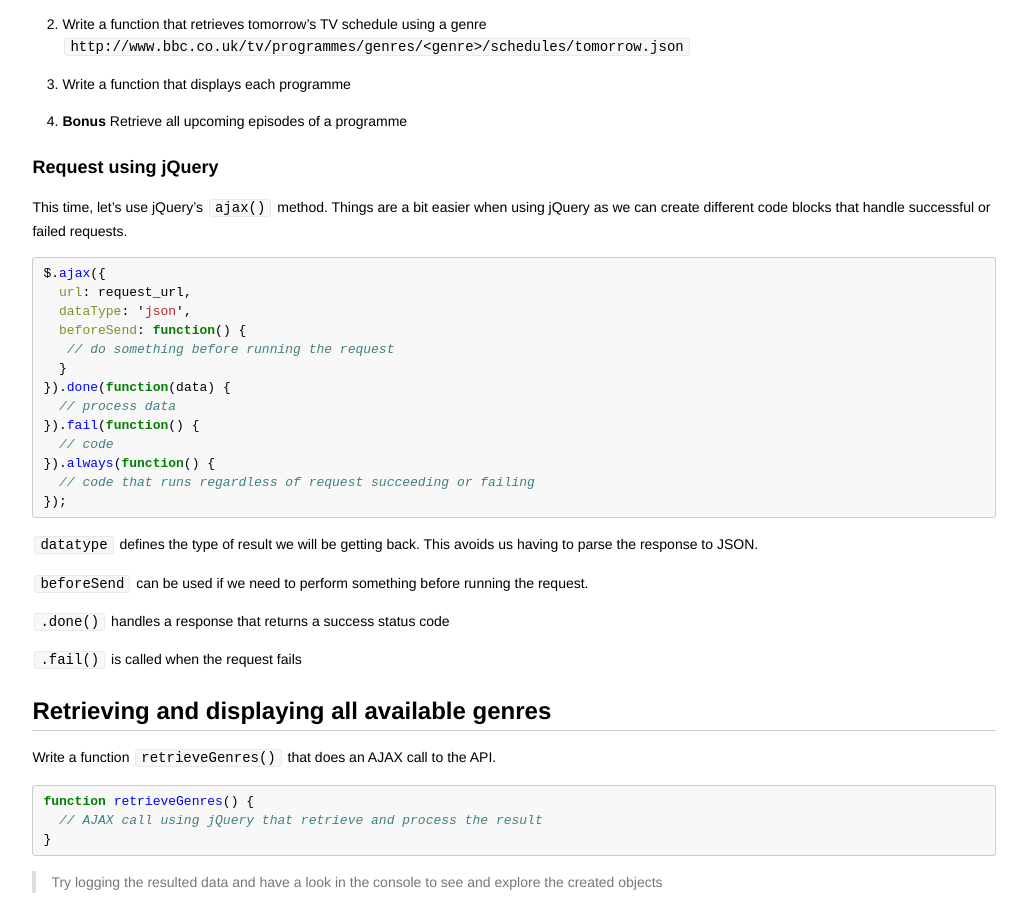
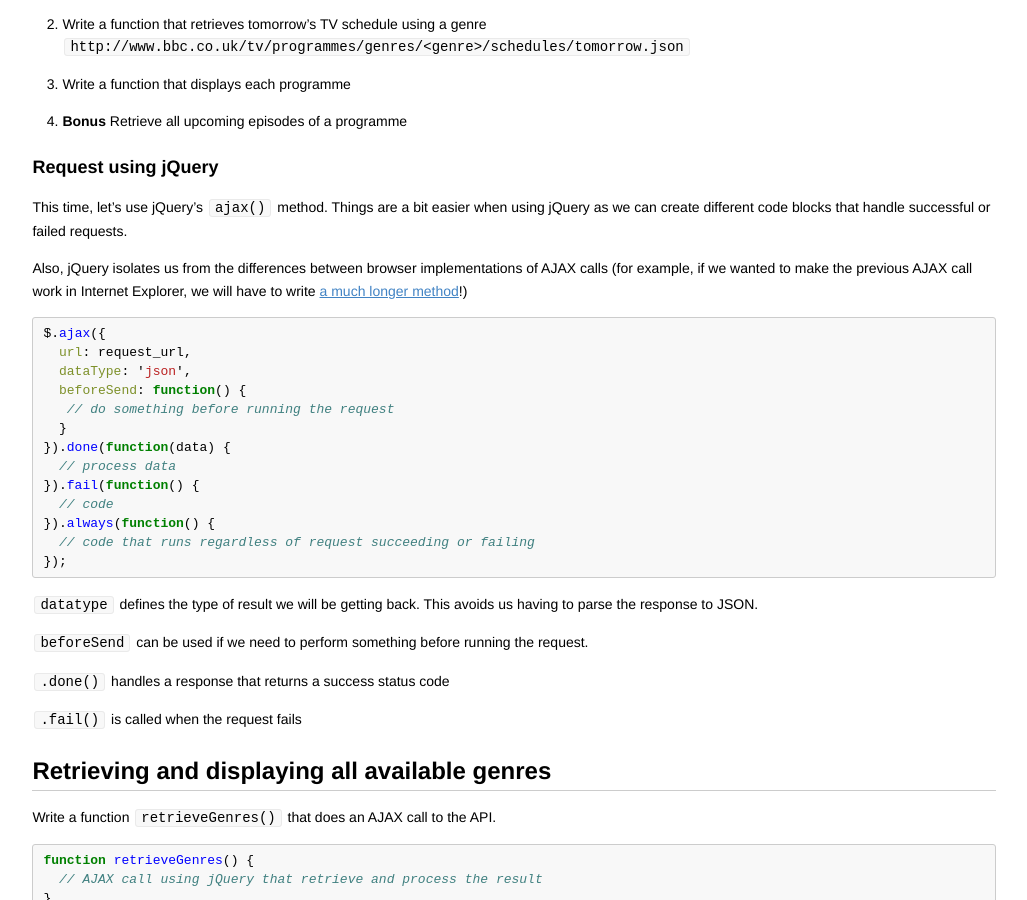
Before and after one commit to codebar/tutorials, a Jekyll site: the page built from js/lesson4/tutorial.md, in a window 1280 px wide and 900 px high, scrolled down 5538 px. Shown: the whole window, without its empty margins (126-1153 px from the left). Built offline with Jekyll 4.4.1, drawn with Linux system fonts in a browser that asks for light colours.

Commit message:
Add small comment on why would one use jQuery for AJAX

````diff
--- a/js/lesson4/tutorial.md
+++ b/js/lesson4/tutorial.md
@@ -247,6 +247,8 @@ For the second exercise, we will build an application that retrieves tomorrow's
 
 This time, let's use jQuery's `ajax()` method. Things are a bit easier when using jQuery as we can create different code blocks that handle successful or failed requests.
 
+Also, jQuery isolates us from the differences between browser implementations of AJAX calls (for example, if we wanted to make the previous AJAX call work in Internet Explorer,  we will have to write [a much longer method](http://www.tutorialspoint.com/ajax/ajax_browser_support.htm)!)
+
 ```js
 $.ajax({
   url: request_url,
````
